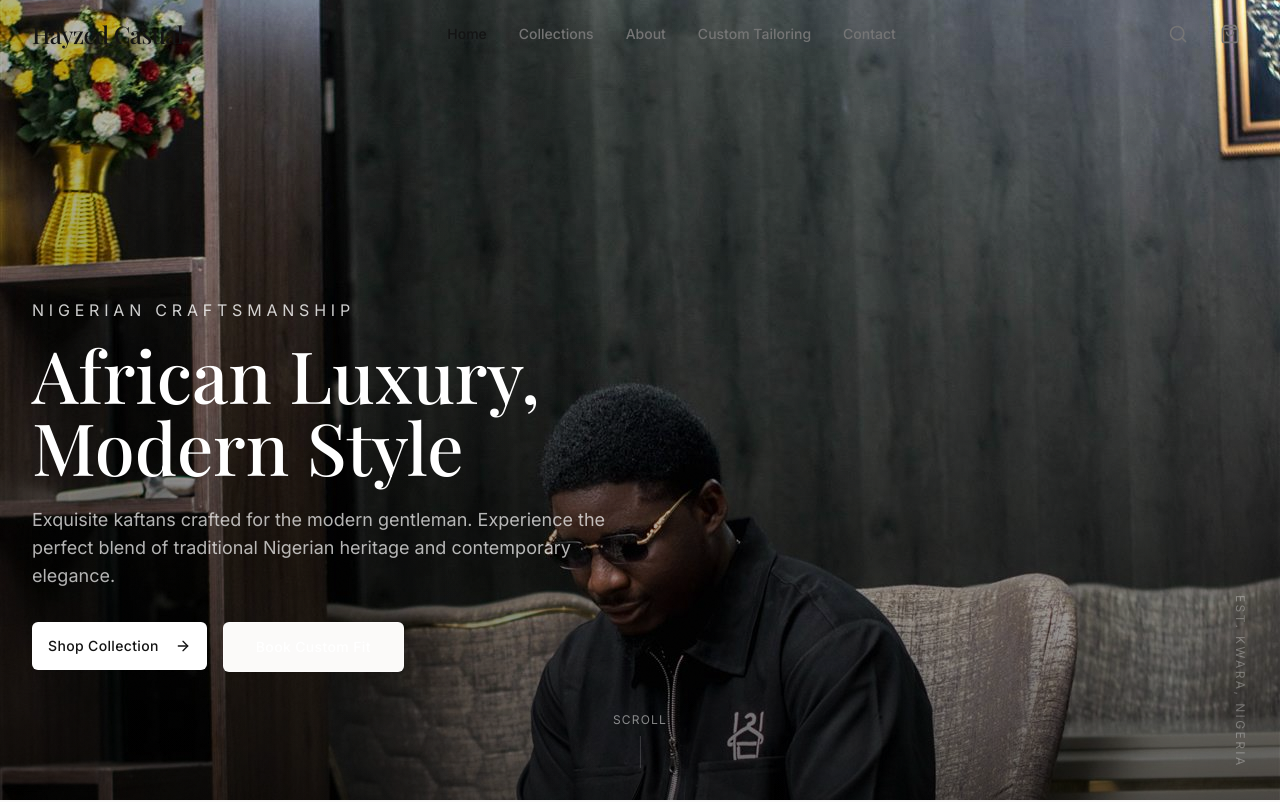
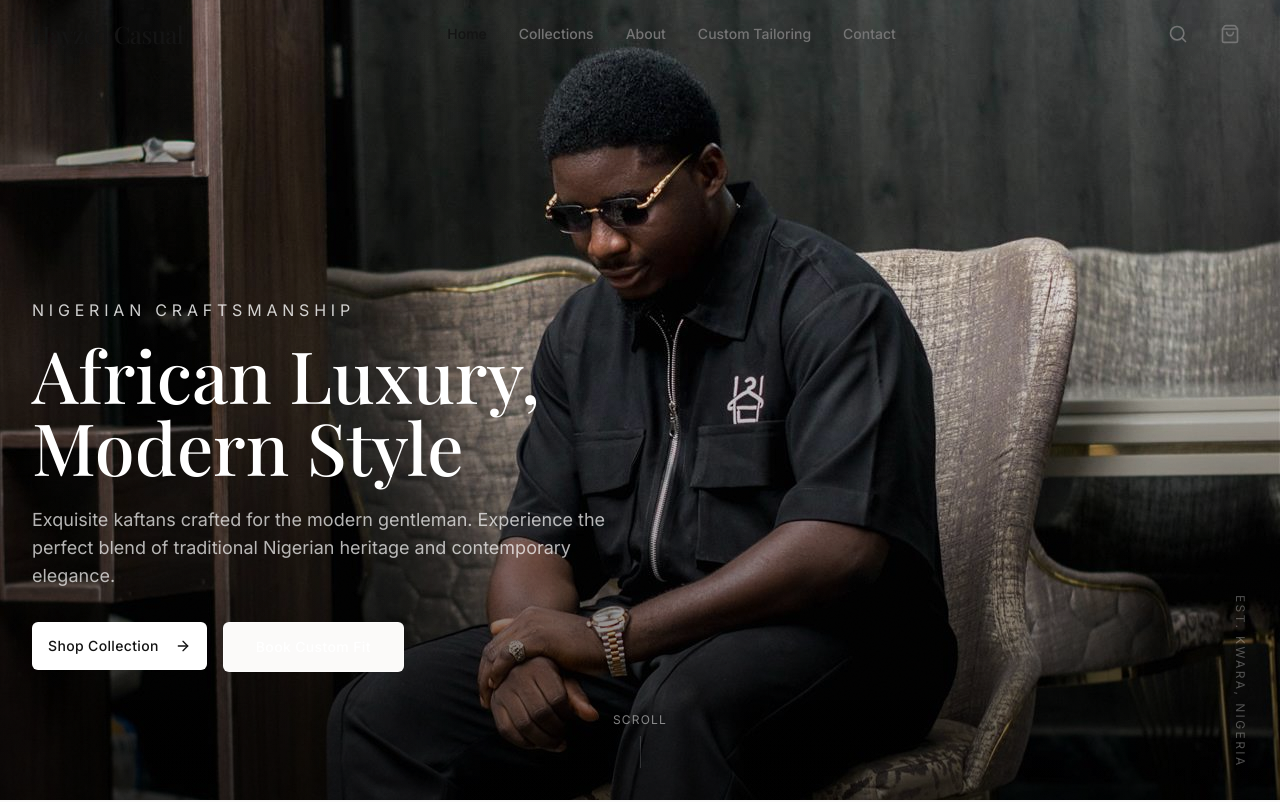
Before and after one commit to Priest98/hayzed, a React (Vite) app in the folder app/: page / in a window 1280 px wide. Shown: the top 802 px of the page. Built offline with nearby package versions, Linux system fonts and the light colour scheme; a web font is replaced by a local one.

Commit message:
Replace hero image with cleaned version (paper bag removed)

```diff
--- a/app/src/sections/Hero.tsx
+++ b/app/src/sections/Hero.tsx
@@ -50,7 +50,6 @@ export default function Hero() {
           src={`${import.meta.env.BASE_URL}images/hero-kaftan.jpg`}
           alt="Hayzed Casual African Luxury Kaftan"
           className="w-full h-full object-cover"
-          style={{ objectPosition: 'center 20%' }}
         />
         {/* Gradient Overlay */}
         <div className="absolute inset-0 bg-gradient-to-t from-black/60 via-black/20 to-transparent" />
```
